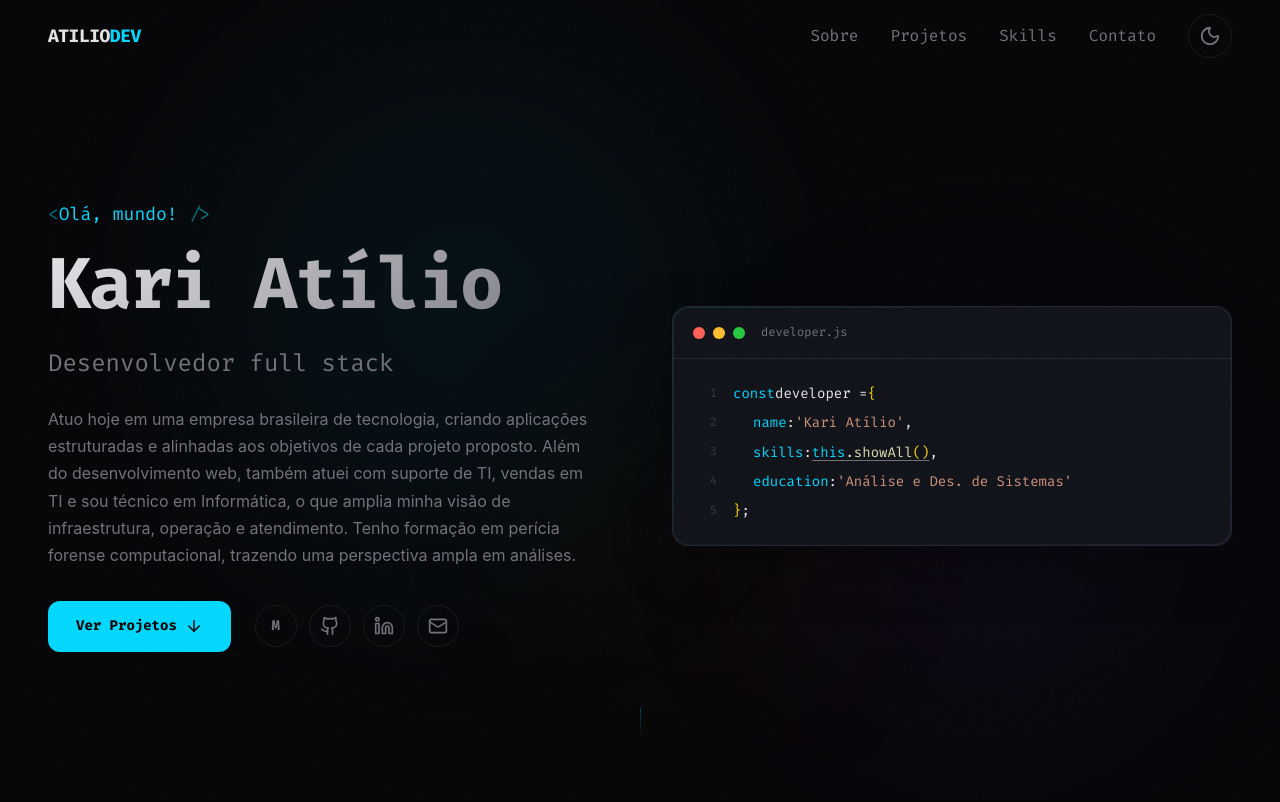
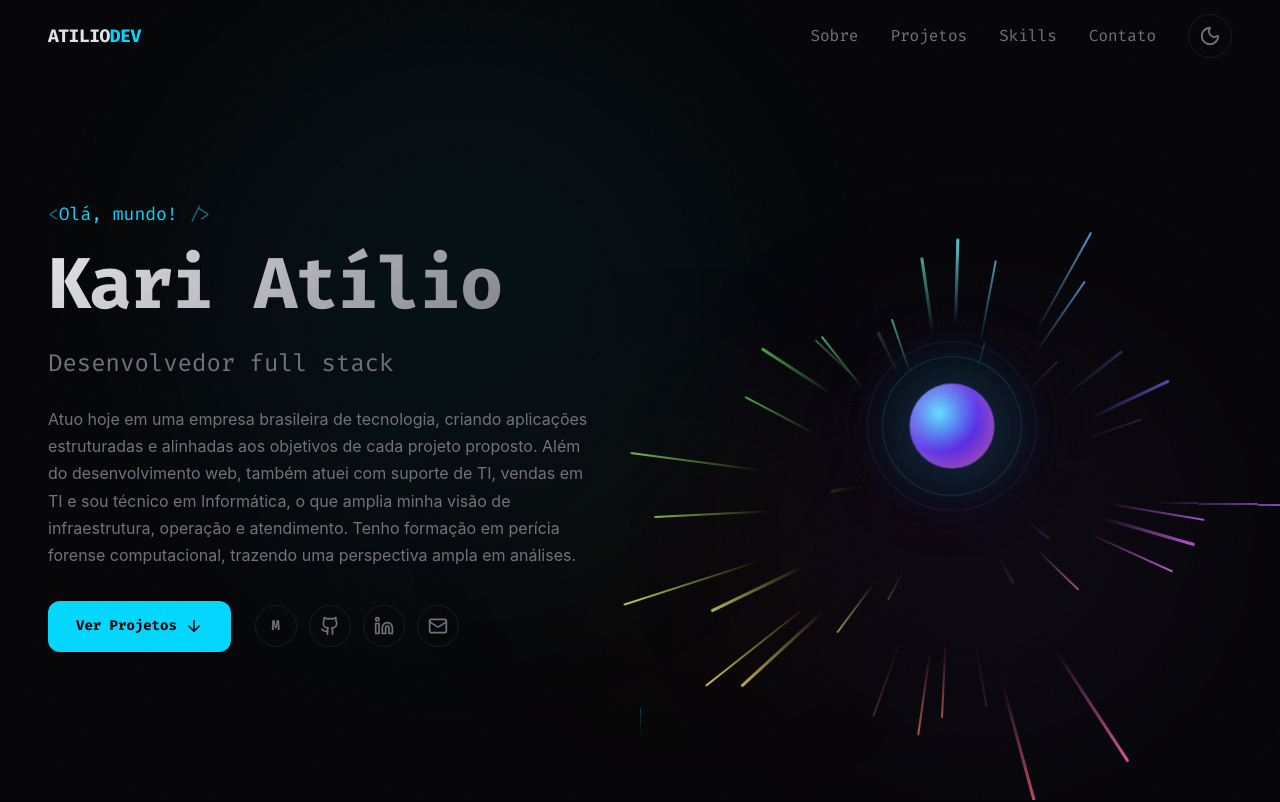
Before and after one commit to karimoreira/meu-portifolio, a React (Vite) app: page / in a window 1280 px wide. Shown: the top 802 px of the page. Built offline with nearby package versions, Linux system fonts and the light colour scheme.

Commit message:
feat: melhoria para a seção vitrine

```diff
--- a/src/components/Hero.jsx
+++ b/src/components/Hero.jsx
@@ -2,6 +2,47 @@ import { useState, useEffect } from 'react';
 import { ArrowDown, Github, Linkedin, Mail } from 'lucide-react';
 import { personalData } from '../data/content';
 import { useTextScramble } from '../hooks/useTextScramble';
+
+const RAYS_COUNT = 40;
+
+function HeroOrb() {
+  const rays = Array.from({ length: RAYS_COUNT }, (_, i) => {
+    const angle = (360 / RAYS_COUNT) * i + (Math.random() * 6 - 3);
+    const length = 70 + Math.random() * 100;
+    const delay = Math.random() * 4;
+    const hue = (angle + 180) % 360;
+    const width = 1.5 + Math.random() * 2;
+    return { angle, length, delay, hue, width };
+  });
+
+  return (
+    <div className="hero-orb">
+      <div className="hero-orb__rays">
+        {rays.map((ray, i) => (
+          <div
+            key={i}
+            className="hero-orb__ray"
+            style={{
+              '--angle': `${ray.angle}deg`,
+              '--length': `${ray.length}px`,
+              '--delay': `${ray.delay}s`,
+              '--hue': ray.hue,
+              '--width': `${ray.width}px`,
+            }}
+          />
+        ))}
+      </div>
+
+      <div className="hero-orb__sphere">
+        <div className="hero-orb__ring hero-orb__ring--1" />
+        <div className="hero-orb__ring hero-orb__ring--2" />
+        <div className="hero-orb__ring hero-orb__ring--3" />
+        <div className="hero-orb__core" />
+        <div className="hero-orb__glow" />
+      </div>
+    </div>
+  );
+}
 
 export default function Hero() {
   const [loaded, setLoaded] = useState(false);
@@ -98,40 +139,7 @@ export default function Hero() {
         </div>
 
         <div className={`hero__visual ${loaded ? 'animate-in' : ''}`}>
-          <div className="code-window">
-            <div className="code-window__header">
-              <div className="code-window__dot code-window__dot--red" />
-              <div className="code-window__dot code-window__dot--yellow" />
-              <div className="code-window__dot code-window__dot--green" />
-              <span className="code-window__title">developer.js</span>
-            </div>
-
-            <div className="code-window__body">
-              <div className="code-line">
-                <span className="code-ln">1</span>
-                <span className="c-keyword">const</span> developer = <span className="c-bracket">{'{'}</span>
-              </div>
-              <div className="code-line">
-                <span className="code-ln">2</span>
-                <span className="indent" /><span className="c-prop">name</span>: <span className="c-str">'{personalData.name}'</span>,
-              </div>
-              <div className="code-line">
-                <span className="code-ln">3</span>
-                <span className="indent" /><span className="c-prop">skills</span>:{' '}
-                <a href="#skills" className="code-link" onClick={(e) => scrollToSection(e, '#skills')}>
-                  <span className="c-keyword">this</span>.<span className="c-fn">showAll</span><span className="c-bracket">()</span>
-                </a>,
-              </div>
-              <div className="code-line">
-                <span className="code-ln">4</span>
-                <span className="indent" /><span className="c-prop">education</span>: <span className="c-str">'Análise e Des. de Sistemas'</span>
-              </div>
-              <div className="code-line">
-                <span className="code-ln">5</span>
-                <span className="c-bracket">{'}'}</span>;
-              </div>
-            </div>
-          </div>
+          <HeroOrb />
         </div>
       </div>
 
--- a/src/index.css
+++ b/src/index.css
@@ -530,103 +530,132 @@ button { font: inherit; cursor: pointer; }
 
 .hero__visual {
   opacity: 0;
-  transform: translateX(40px);
-  transition: all 0.8s var(--ease-out-expo);
+  transform: scale(0.8);
+  transition: all 1s var(--ease-out-expo);
   transition-delay: 0.8s;
+  display: flex;
+  align-items: center;
+  justify-content: center;
 }
 
 .hero__visual.animate-in {
   opacity: 1;
-  transform: translateX(0);
+  transform: scale(1);
 }
 
-.code-window {
-  background: var(--bg-card);
-  border: 1px solid var(--border);
-  border-radius: 16px;
-  overflow: hidden;
-  font-family: var(--font-mono);
-  font-size: clamp(12px, 1.4vw, 14px);
-  box-shadow: 0 20px 60px rgba(0, 0, 0, 0.3);
+.hero-orb {
   position: relative;
+  width: clamp(300px, 30vw, 480px);
+  height: clamp(300px, 30vw, 480px);
+  display: flex;
+  align-items: center;
+  justify-content: center;
 }
 
-.code-window::before {
-  content: '';
+.hero-orb__rays {
   position: absolute;
   inset: 0;
-  border-radius: 16px;
-  padding: 1px;
-  background: linear-gradient(135deg, rgba(0,216,255,0.15), transparent 50%, rgba(168,85,247,0.15));
-  -webkit-mask: linear-gradient(#fff 0 0) content-box, linear-gradient(#fff 0 0);
-  mask: linear-gradient(#fff 0 0) content-box, linear-gradient(#fff 0 0);
-  -webkit-mask-composite: xor;
-  mask-composite: exclude;
-  pointer-events: none;
+  display: flex;
+  align-items: center;
+  justify-content: center;
 }
 
-.code-window__header {
-  display: flex;
-  align-items: center;
-  gap: 8px;
-  padding: 16px 20px;
-  border-bottom: 1px solid var(--border);
+.hero-orb__ray {
+  position: absolute;
+  width: var(--width, 2px);
+  height: var(--length);
+  background: linear-gradient(
+    to top,
+    transparent,
+    hsl(var(--hue), 80%, 65%)
+  );
+  transform-origin: bottom center;
+  transform: rotate(var(--angle)) translateY(calc(var(--length) * -0.5 - 50px));
+  opacity: 0;
+  border-radius: 4px;
+  animation: ray-pulse 4s ease-in-out infinite;
+  animation-delay: var(--delay);
 }
 
-.code-window__dot {
-  width: 12px;
-  height: 12px;
-  border-radius: 50%;
+@keyframes ray-pulse {
+  0%, 100% { opacity: 0; transform: rotate(var(--angle)) translateY(calc(var(--length) * -0.5 - 50px)) scaleY(0.3); }
+  15% { opacity: 0.7; }
+  50% { opacity: 0.9; transform: rotate(var(--angle)) translateY(calc(var(--length) * -1 - 60px)) scaleY(1); }
+  85% { opacity: 0.2; }
 }
 
-.code-window__dot--red { background: #ff5f56; }
-.code-window__dot--yellow { background: #ffbd2e; }
-.code-window__dot--green { background: #27c93f; }
-
-.code-window__title {
-  font-size: 12px;
-  color: var(--text-muted);
-  margin-left: 8px;
+.hero-orb__sphere {
+  position: relative;
+  width: 120px;
+  height: 120px;
+  transition: transform 0.3s ease-out;
+  z-index: 2;
 }
 
-.code-window__body {
-  padding: 20px;
+.hero-orb__core {
+  position: absolute;
+  inset: 20px;
+  border-radius: 50%;
+  background: radial-gradient(circle at 35% 35%,
+    hsl(190, 100%, 70%),
+    hsl(260, 80%, 50%),
+    hsl(320, 70%, 40%)
+  );
+  box-shadow:
+    0 0 40px var(--glow),
+    0 0 80px var(--glow-secondary),
+    inset 0 0 20px rgba(255,255,255,0.2);
+  animation: core-breathe 4s ease-in-out infinite;
 }
 
-.code-line {
-  display: flex;
-  align-items: center;
-  padding: 2px 0;
-  line-height: 1.8;
+@keyframes core-breathe {
+  0%, 100% { transform: scale(1); box-shadow: 0 0 40px var(--glow), 0 0 80px var(--glow-secondary), inset 0 0 20px rgba(255,255,255,0.2); }
+  50% { transform: scale(1.08); box-shadow: 0 0 60px var(--glow), 0 0 120px var(--glow-secondary), inset 0 0 30px rgba(255,255,255,0.3); }
 }
 
-.code-ln {
-  width: 24px;
-  text-align: right;
-  margin-right: 16px;
-  color: var(--text-muted);
-  opacity: 0.4;
-  font-size: 12px;
-  user-select: none;
+.hero-orb__glow {
+  position: absolute;
+  inset: -40px;
+  border-radius: 50%;
+  background: radial-gradient(circle, var(--glow) 0%, transparent 70%);
+  opacity: 0.5;
+  animation: glow-pulse 4s ease-in-out infinite;
 }
 
-.indent { width: 20px; display: inline-block; }
-
-.c-keyword { color: var(--primary); }
-.c-bracket { color: #ffd700; }
-.c-prop { color: var(--primary); }
-.c-str { color: #ce9178; }
-.c-fn { color: #dcdcaa; }
-
-.code-link {
-  text-decoration: underline;
-  text-decoration-color: var(--text-muted);
-  text-underline-offset: 3px;
-  transition: text-decoration-color 0.3s;
+@keyframes glow-pulse {
+  0%, 100% { opacity: 0.4; transform: scale(1); }
+  50% { opacity: 0.7; transform: scale(1.15); }
 }
 
-.code-link:hover {
-  text-decoration-color: var(--primary);
+.hero-orb__ring {
+  position: absolute;
+  inset: 0;
+  border-radius: 50%;
+  border: 1px solid;
+}
+
+.hero-orb__ring--1 {
+  inset: -10px;
+  border-color: rgba(0, 216, 255, 0.2);
+  animation: ring-spin 20s linear infinite;
+}
+
+.hero-orb__ring--2 {
+  inset: -25px;
+  border-color: rgba(168, 85, 247, 0.15);
+  animation: ring-spin 30s linear infinite reverse;
+}
+
+.hero-orb__ring--3 {
+  inset: -45px;
+  border-color: rgba(249, 115, 22, 0.1);
+  animation: ring-spin 40s linear infinite;
+  border-style: dashed;
+}
+
+@keyframes ring-spin {
+  from { transform: rotate(0deg); }
+  to { transform: rotate(360deg); }
 }
 
 .hero__scroll-indicator {
@@ -703,6 +732,11 @@ button { font: inherit; cursor: pointer; }
   .hero__blob--1 { width: 300px; height: 300px; }
   .hero__blob--2 { width: 250px; height: 250px; }
   .hero__blob--3 { width: 200px; height: 200px; }
+
+  .hero-orb {
+    width: 280px;
+    height: 280px;
+  }
 }
 
 .section-heading {
```
